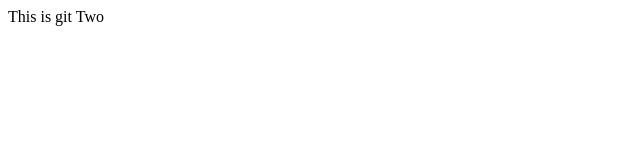
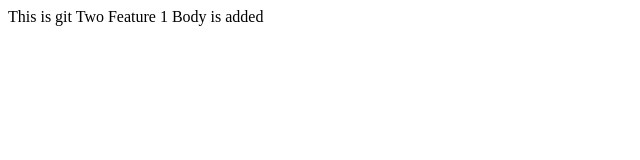
Before and after one commit to subhrakanti/gittwo, a plain HTML site: page index.html in a window 1280 px wide. Shown: the whole page, without its empty margins (0-640 px from the left). Drawn offline with Linux system fonts and the light colour scheme.

Commit message:
feature1 file is added

```diff
--- /dev/null
+++ b/feature1.js
@@ -0,0 +1 @@
+console.log("This is feature 1");
--- a/index.html
+++ b/index.html
@@ -1,4 +1,4 @@
 <!DOCTYPE html>
     <head>This is git Two</head>
-    <body></body>
+    <body>Feature 1 Body is added</body>
 </html>
```
